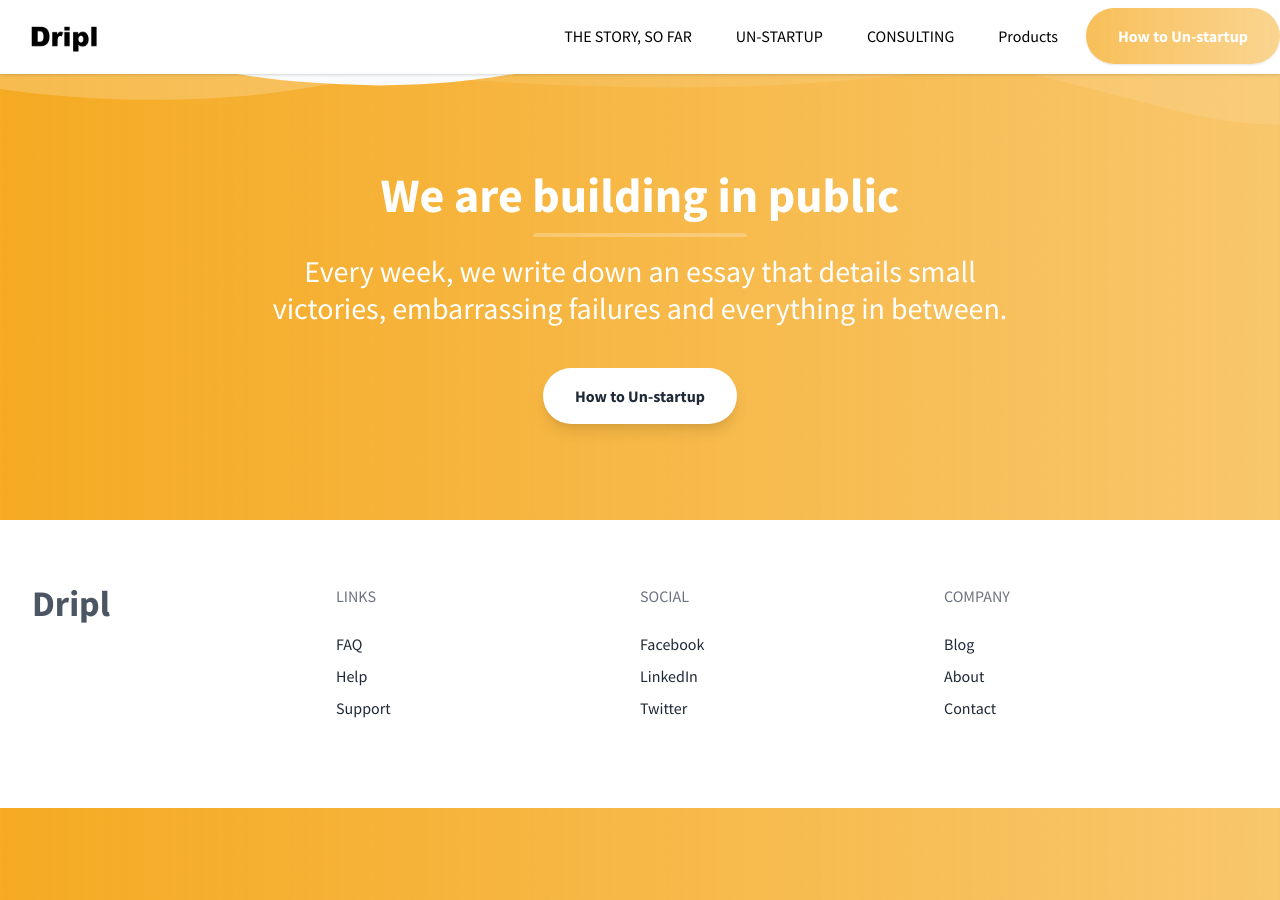
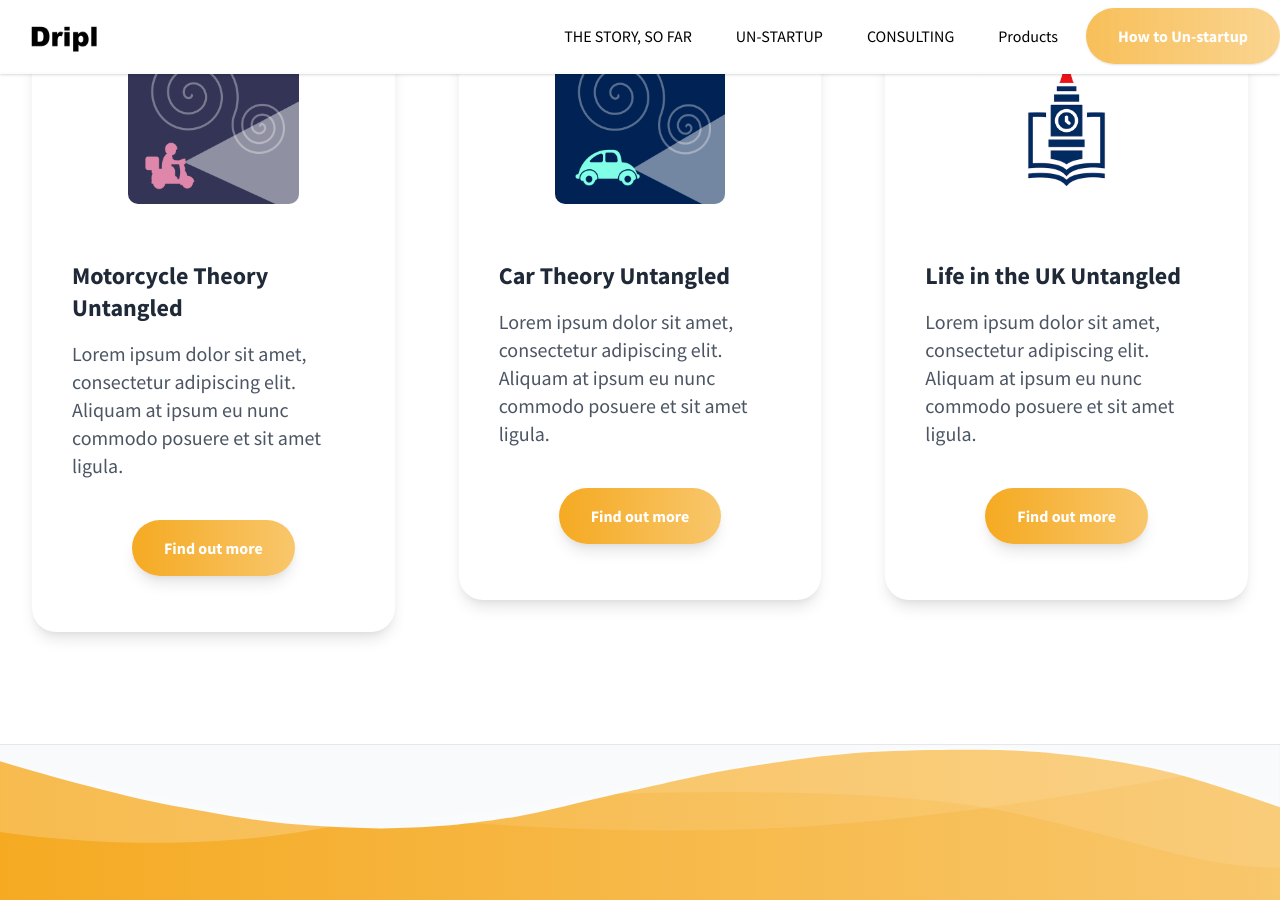
Before and after one commit to mcornford/land, a Jekyll site: the page built from index.md, in a window 1280 px wide and 900 px high, scrolled down 3419 px. Built offline with Jekyll 4.4.1, drawn with Linux system fonts in a browser that asks for light colours.

```diff
--- a/index.md
+++ b/index.md
@@ -1,5 +1,6 @@
 ---
 title: Dripl
+permalink: /
 color: "#f5aa22"
 icon: /assets/uploads/dripl.png
 banner:
@@ -40,8 +41,28 @@ texts:
       business. [Please reach out ](mailto:hello@dripl.co.uk)and we will be
       happy to discuss if we can help you and how.
     image: /assets/uploads/undraw_mind_map_re_nlb6.svg
+products:
+  - title: Motorcycle Theory Untangled
+    description: >+
+      Lorem ipsum dolor sit amet, consectetur adipiscing elit. Aliquam at ipsum
+      eu nunc commodo posuere et sit amet ligula.
+
+    link: /motorcycle
+    icon: /assets/uploads/motorcycle-icon.png
+  - title: Car Theory Untangled
+    description: >+
+      Lorem ipsum dolor sit amet, consectetur adipiscing elit. Aliquam at ipsum
+      eu nunc commodo posuere et sit amet ligula.
+
+    link: /car
+    icon: /assets/uploads/car-icon.png
+  - title: Life in the UK Untangled
+    description: >
+      Lorem ipsum dolor sit amet, consectetur adipiscing elit. Aliquam at ipsum
+      eu nunc commodo posuere et sit amet ligula.
+    link: /lituk
+    icon: /assets/uploads/lituk-icon.png
 layout: default
-permalink: /
 cta:
   title: We are building in public
   subtitle: Every week, we write down an essay that details small victories,
```
